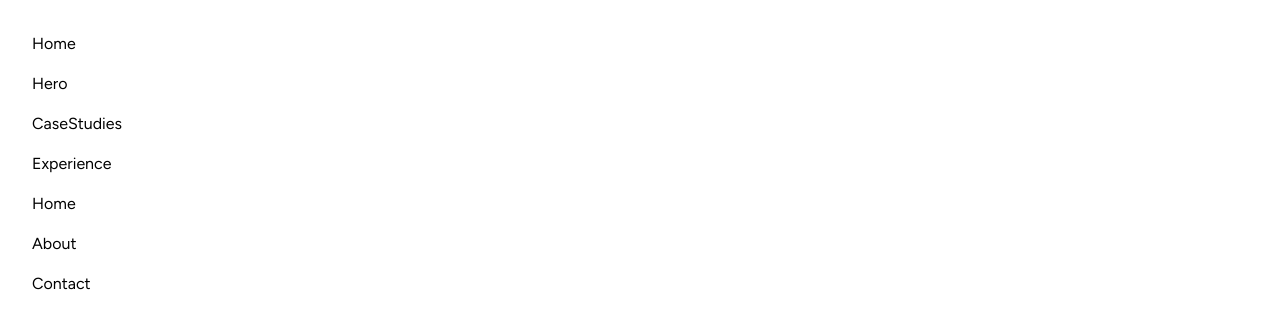
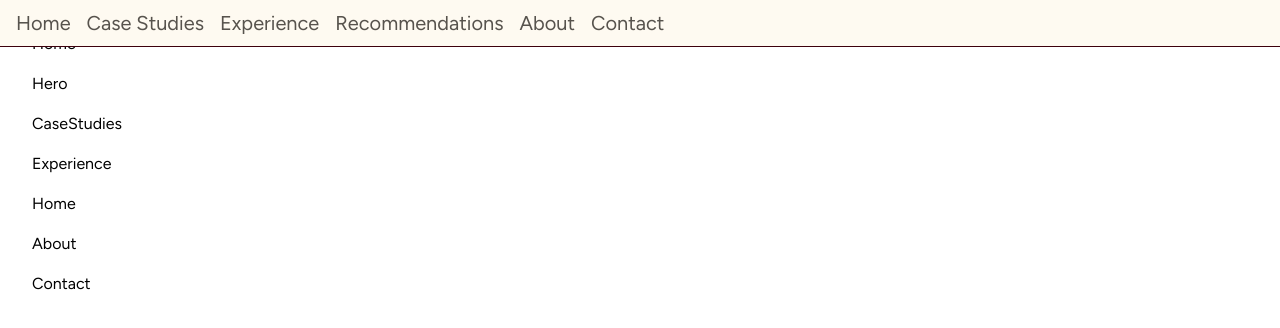
Before and after one commit to dean-tunbridge/px-portfolio, a React (Vite) app: page / in a window 1280 px wide. Shown: the top 328 px of the page. Built offline with nearby package versions, Linux system fonts and the light colour scheme.

Commit message:
work on navbar.

```diff
--- a/src/App.tsx
+++ b/src/App.tsx
@@ -5,12 +5,14 @@ import Contact from './components/Contact'
 import Experience from './components/Experience'
 import Hero from './components/Hero'
 import Home from './components/Home'
+import Navbar from './components/Navbar'
 import Recommendations from './components/Recommendations'
 
 function App() {
   return (
     <>
-      <div className="font-sans p-8 space-y-4">
+      <div className=" font-sans p-8 space-y-4">
+        <Navbar />
         <Home />
         <Hero />
         <CaseStudies />
--- a/src/components/Navbar.tsx
+++ b/src/components/Navbar.tsx
@@ -1,3 +1,52 @@
 export default function Navbar() {
-  return <div>Navbar</div>
+  return (
+    <div className="fixed top-0 right-0 left-0">
+      <nav className="p-2 gap-6 bg-surface-default-subtle border-b border-border-primary">
+        <ul className="space-6 text-base flex flex-row">
+          <li>
+            <a
+              className=" font-normal text-content-secondary px-2 py-1 rounded-md hover:bg-surface-default-subtle active:text-content-brand-secondary"
+              href="#">
+              Home
+            </a>
+          </li>
+          <li>
+            <a
+              className="font-normal text-content-secondary px-2 py-1 rounded-md hover:bg-surface-default-subtle active:text-content-brand-secondary"
+              href="#">
+              Case Studies
+            </a>
+          </li>
+          <li>
+            <a
+              className="font-normal text-content-secondary px-2 py-1 rounded-md hover:bg-surface-default-subtle active:text-content-brand-secondary"
+              href="#">
+              Experience
+            </a>
+          </li>
+          <li>
+            <a
+              className="font-normal text-content-secondary px-2 py-1 rounded-md hover:bg-surface-default-subtle active:text-content-brand-secondary"
+              href="#">
+              Recommendations
+            </a>
+          </li>
+          <li>
+            <a
+              className="font-normal text-content-secondary px-2 py-1 rounded-md hover:bg-surface-default-subtle active:text-content-brand-secondary"
+              href="#">
+              About
+            </a>
+          </li>
+          <li>
+            <a
+              className="font-normal text-content-secondary px-2 py-1 rounded-md hover:bg-surface-default-subtle active:text-content-brand-secondary"
+              href="#">
+              Contact
+            </a>
+          </li>
+        </ul>
+      </nav>
+    </div>
+  )
 }
```
